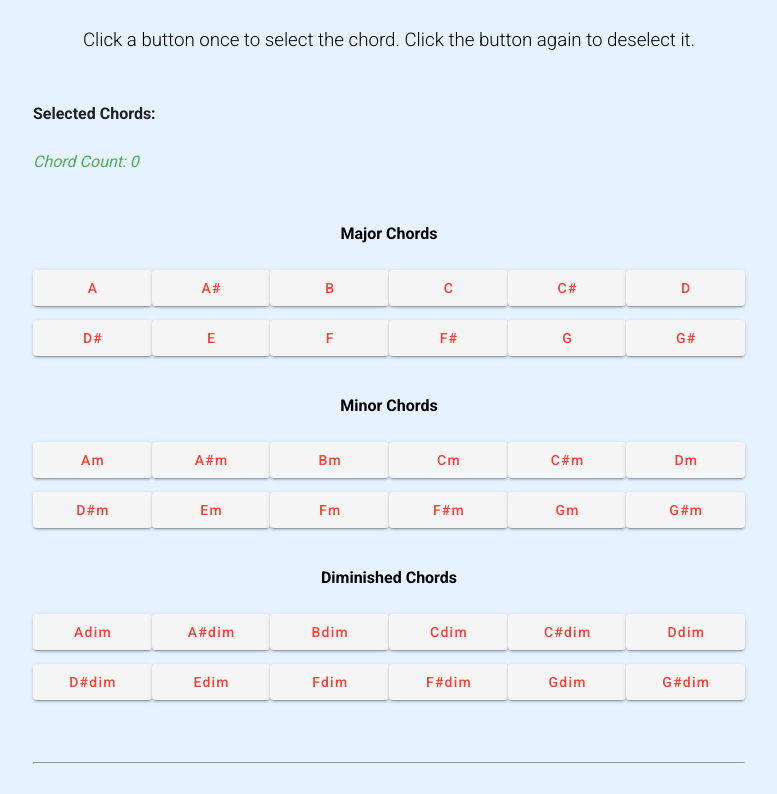
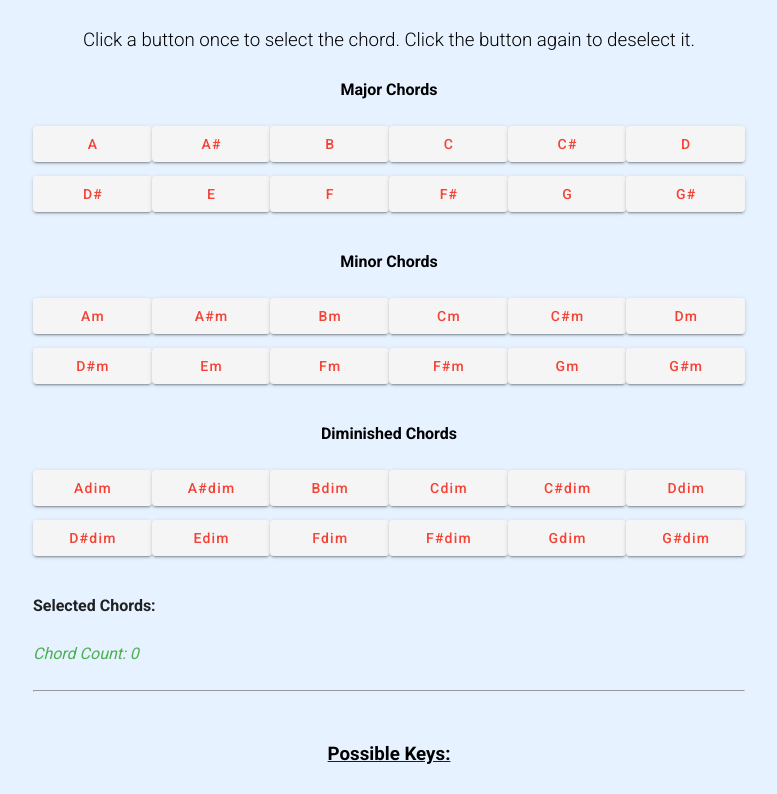
Before and after one commit to mikedesimone12/Find-A-Key-UI, a Vue app: page /#/ in a window 1280 px wide. Shown: the part 466-1260 px from the top of the page, without its empty margins (251-1028 px from the left). Built offline with nearby package versions, Linux system fonts and the light colour scheme.

Commit message:
format changes

```diff
--- a/src/views/Home.vue
+++ b/src/views/Home.vue
@@ -50,12 +50,7 @@
       <br><u><h2>Select Chords:</h2></u><br>
       <h3>Select up to seven chords to calculate what key(s) they could be in.</h3>
       <br><h3 class="font-weight-light">Click a button once to select the chord. Click the button again to deselect it.</h3>
-     <br><br><b>Selected Chords: </b>
-        {{this.currentChordList.join(', ')}} <!-- displaying list using this method instead of v-for, so it is properly comma separated -->
-        <br>
-    <div :class="{'green--text' : this.currentChordList.length <= 4, 'orange--text' : this.currentChordList.length > 4 && this.currentChordList.length <= 6, 'red--text' : this.currentChordList.length == 7}">
-     <br><i>Chord Count: {{this.currentChordList.length}} </i></div>
-      <br><br><h4>Major Chords</h4><br>
+      <br><h4>Major Chords</h4><br>
       <div class="chords">
           <v-tooltip bottom :disabled="!isShowingTips">
             <template v-slot:activator="{ on }">
@@ -280,9 +275,14 @@
             </template>
             <span>Contains: {{sharpsFlats[4]}}, B, D</span>
           </v-tooltip>
-      </div><br><br>
+      </div><br>
+      <b>Selected Chords: </b>
+        {{this.currentChordList.join(', ')}} <!-- displaying list using this method instead of v-for, so it is properly comma separated -->
+        <br>
+    <div :class="{'green--text' : this.currentChordList.length <= 4, 'orange--text' : this.currentChordList.length > 4 && this.currentChordList.length <= 6, 'red--text' : this.currentChordList.length == 7}">
+     <br><i>Chord Count: {{this.currentChordList.length}} </i></div><br>
       <hr><br><br>
-      <u><h2>Possible Keys:</h2></u><br>
+      <u><h3>Possible Keys:</h3></u><br>
       <v-row justify="center">
       <ul>
         <li v-for="possibleKey in possibleKeys" v-bind:key="possibleKey">{{possibleKey}}<br></li>
```
